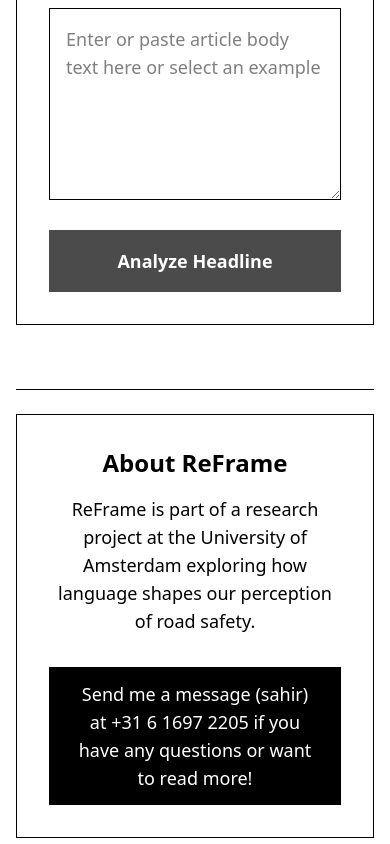
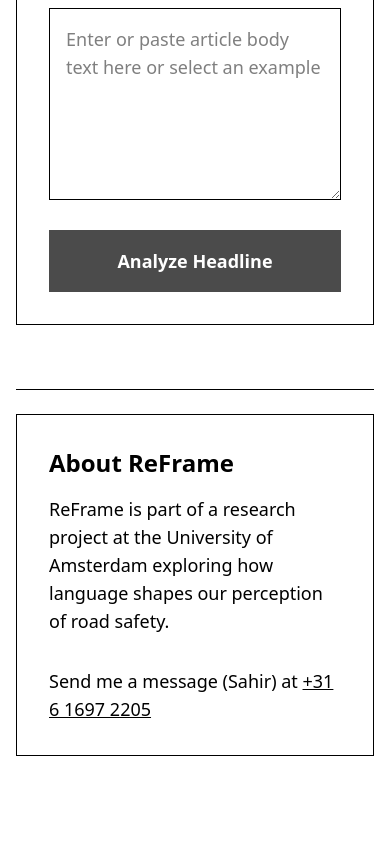
Before and after one commit to 100portraits/ReFrame_dev, a SvelteKit app: page / in a window 390 px wide. Shown: the part 973-1817 px from the top of the page. After the commit the page ends 1793 px from the top, so only its background shows below. Built offline with nearby package versions, Linux system fonts and the light colour scheme; no server answers.

Commit message:
responsiveness

```diff
--- a/src/lib/components/AnalysisResult.svelte
+++ b/src/lib/components/AnalysisResult.svelte
@@ -6,7 +6,7 @@
   export let analysis: HeadlineAnalysis;
 </script>
 
-<div class="bg-white border border-black p-8 mb-12">
+<div class="bg-white border border-black p-8 mb-8">
   {#if analysis.isRelevant}
     <div class="results-container">
       <h2 class="text-2xl font-bold text-black mb-6">Headline Analysis Results</h2>
--- a/src/lib/components/HeadlineForm.svelte
+++ b/src/lib/components/HeadlineForm.svelte
@@ -48,7 +48,7 @@
     ></textarea>
   </div>
 
-  <div class="text-center">
+  <div class="">
     <button
       type="submit"
       class="w-full md:w-auto px-8 py-4 bg-black text-white text-lg font-semibold border border-black hover:bg-white hover:text-red-700 hover:border-red-700 transition-all disabled:opacity-70 disabled:cursor-not-allowed"
--- a/src/lib/components/ImageGenerator.svelte
+++ b/src/lib/components/ImageGenerator.svelte
@@ -51,37 +51,37 @@
   <!-- Image Preview (static structure, captured by html2canvas) -->
   <div class="mt-8 ">
     <div bind:this={canvasElement} class="image-render-source bg-white border-8 border-black ">
-      <div class="flex flex-row w-full">
+      <div class="flex flex-col md:flex-row w-full">
         <!-- Left Column: Original - Red background with white text -->
-        <div class="w-1/2 bg-red-600 p-12 border-r-2 border-black">
-          <h3 class="text-3xl font-black text-white mb-6 uppercase">Original Headline</h3>
-          <p class="text-4xl text-white font-bold leading-tight break-words">{originalHeadline}</p>
+        <div class="w-full md:w-1/2 bg-red-600 px-6 py-4 md:p-12 border-b-2 md:border-b-0 md:border-r-2 border-black">
+          <h3 class="text-md sm:text-2xl md:text-3xl font-black text-white mb-2 md:mb-6 uppercase">Original Headline</h3>
+          <p class="text-md sm:text-3xl md:text-3xl lg:text-4xl text-white font-semibold md:font-bold leading-tight break-words">{originalHeadline}</p>
 
-          <div class="mt-8 flex items-center">
-            <div class="w-16 h-16 flex items-center justify-center border-2 border-white bg-transparent">
-              <span class="text-3xl font-black text-white">{score}</span>
+          <div class="mt-4 md:mt-8 flex items-center">
+            <div class="w-10 h-10 sm:w-14 sm:h-14 md:w-16 md:h-16 flex items-center justify-center border-2 border-white bg-transparent">
+              <span class="text-xl sm:text-2xl md:text-3xl font-black text-white">{score}</span>
             </div>
-            <span class="ml-3 text-xl font-bold text-white">/ 3 CRITERIA MET</span>
+            <span class="ml-3 text-base sm:text-lg md:text-xl font-bold text-white">/ 3 CRITERIA MET</span>
           </div>
         </div>
 
         <!-- Right Column: Humanized - White background with black text -->
-        <div class="w-1/2 bg-white p-12">
-          <h3 class="text-3xl font-black text-black mb-6 uppercase">Humanized Headline</h3>
-          <p class="text-4xl text-black font-bold leading-tight break-words">{improvedHeadline}</p>
+        <div class="w-full md:w-1/2 bg-white px-6 py-4 md:p-12">
+          <h3 class="text-md sm:text-2xl md:text-3xl font-black text-black mb-2 md:mb-6 uppercase">Humanized Headline</h3>
+          <p class="text-md sm:text-3xl md:text-3xl lg:text-4xl text-black font-semibold md:font-bold leading-tight break-words">{improvedHeadline}</p>
 
-          <div class="mt-8 flex items-center">
-            <div class="w-16 h-16 flex items-center justify-center border-2 border-black bg-transparent">
-              <span class="text-3xl font-black text-black">3</span>
+          <div class="mt-4 md:mt-8 flex items-center">
+            <div class="w-10 h-10 sm:w-14 sm:h-14 md:w-16 md:h-16 flex items-center justify-center border-2 border-black bg-transparent">
+              <span class="text-xl sm:text-2xl md:text-3xl font-black text-black">3</span>
             </div>
-            <span class="ml-3 text-xl font-bold text-black">/ 3 CRITERIA MET</span>
+            <span class="ml-3 text-base sm:text-lg md:text-xl font-bold text-black">/ 3 CRITERIA MET</span>
           </div>
         </div>
       </div>
 
-      <div class="bg-black p-8 text-white text-center">
-        <p class="text-xl font-bold">ReFrame • humanizing crash headlines</p>
-        <p class="text-sm">
+      <div class="bg-black p-4 md:p-8 text-white text-center">
+        <p class="text-xs md:text-xl font-bold">ReFrame • humanizing crash headlines</p>
+        <p class="text-[12px] md:text-sm">
           reframe-dev.pages.dev
         </p>
       </div>
--- a/src/routes/+page.svelte
+++ b/src/routes/+page.svelte
@@ -14,6 +14,7 @@
   // State for form inputs, to be updated by ExampleArticles
   let headlineInput = $state('');
   let articleBodyInput = $state('');
+  let showCopiedConfirmation = $state(false); // Added state for copied confirmation
 
   // Handle example selection
   function handleExampleSelect(event: CustomEvent<{ headline: string; articleBody: string }>) {
@@ -68,6 +69,19 @@
     //scroll to the top of the page
     window.scrollTo({ top: 0, behavior: 'smooth',  });
   }
+
+  async function copyPhoneNumber(numberToCopy: string) {
+    try {
+      await navigator.clipboard.writeText(numberToCopy);
+      showCopiedConfirmation = true;
+      setTimeout(() => {
+        showCopiedConfirmation = false;
+      }, 2000); // Hide confirmation after 2 seconds
+    } catch (err) {
+      console.error('Failed to copy phone number: ', err);
+      // Optionally, show an error message to the user
+    }
+  }
 </script>
 
 <svelte:head>
@@ -94,7 +108,7 @@
         <div class="results-container">
           <AnalysisResult {analysis} />
 
-          <div class="mt-8 text-center">
+          <div class="">
             <button
               onclick={(event) => resetAnalysis(event as Event)}
               class="px-8 py-4 bg-black text-white text-lg font-semibold border border-black hover:bg-white hover:text-red-700 hover:border-red-700 transition-all"
@@ -106,17 +120,27 @@
       {/if}
     </main>
 
-    <footer class="mt-16 py-6 border-t border-black text-center">
+    <footer class="mt-16 py-6 border-t border-black ">
       <div class="bg-white border border-black p-8">
         <h2 class="text-2xl font-bold mb-4 text-black">About ReFrame</h2>
         <div class="space-y-4 text-lg">
           <p>ReFrame is part of a research project at the University of Amsterdam exploring how language shapes our perception of road safety.</p>
           <div class="pt-4">
-            <a href="tel:+31616972205"
-              class="inline-block px-6 py-3 bg-black text-white border border-black hover:bg-red-700 hover:border-red-700 transition-all"
-            >
-              Send me a message (sahir) at +31 6 1697 2205 if you have any questions or want to read more!
-            </a>
+            <p class="text-lg text-black">
+              Send me a message (Sahir) at
+              <span
+                class="underline cursor-pointer transition-all"
+                onclick={() => copyPhoneNumber('+31616972205')}
+                role="button"
+                tabindex="0"
+                onkeydown={(e) => { if (e.key === 'Enter' || e.key === ' ') copyPhoneNumber('+31616972205'); }}
+              >
+                +31 6 1697 2205
+              </span>
+              {#if showCopiedConfirmation}
+                <span class="ml-2 text-green-600 font-semibold text-lg">Copied!</span>
+              {/if}
+            </p>
           </div>
         </div>
       </div>
```
